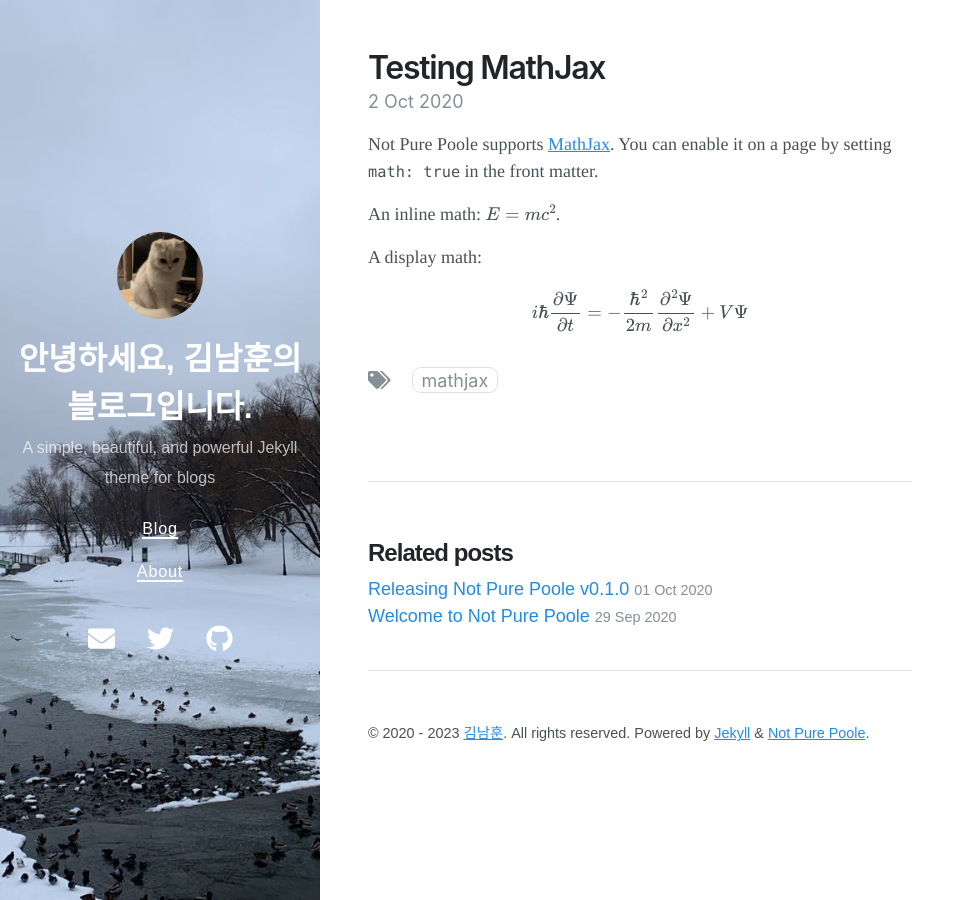
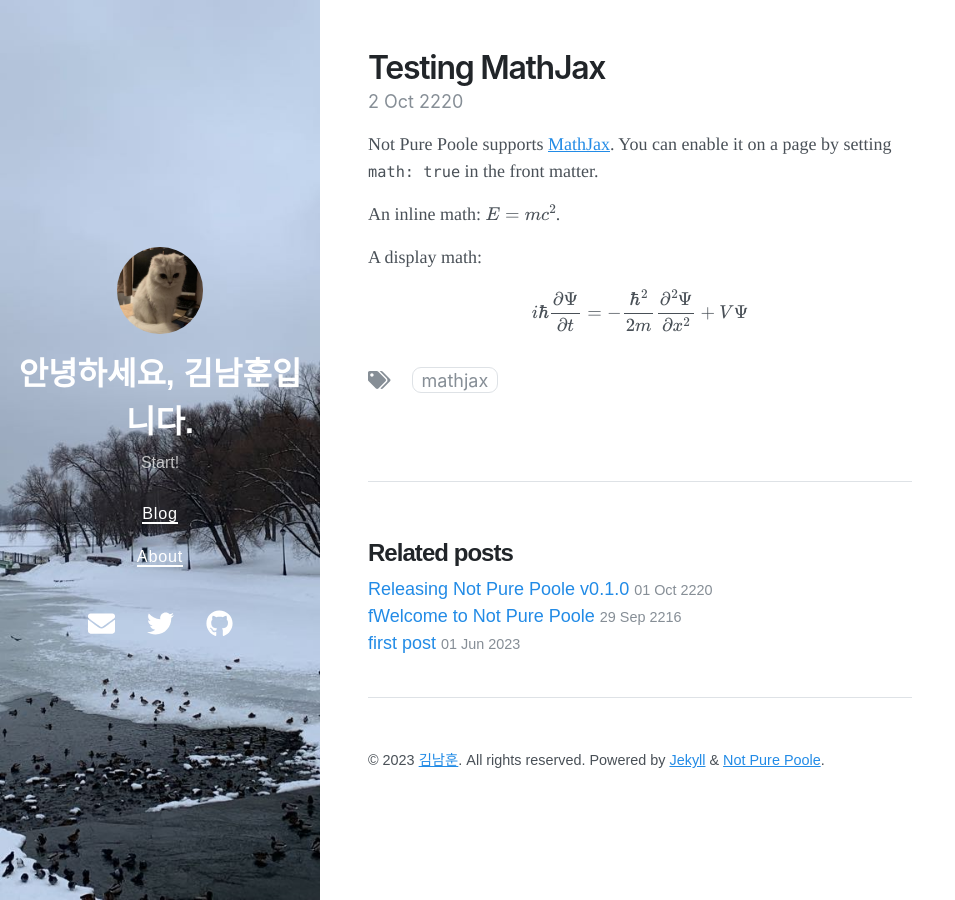
Before and after one commit to namhoon-kim97/namhoon-kim97.github.io, a Jekyll site: the page built from _posts/2020-10-02-testing-mathjax.md, in a window 1280 px wide. Shown: the whole page, without its empty margins (0-955 px from the left). Built offline with Jekyll 4.4.1, drawn with Linux system fonts in a browser that asks for light colours; nearby versions of some CDN libraries.

Commit message:
add first post!

```diff
--- a/Gemfile
+++ b/Gemfile
@@ -2,3 +2,5 @@ source "https://rubygems.org"
 gemspec
 
 gem 'jekyll-compose', group: [:jekyll_plugins]
+
+gem "webrick", "~> 1.8"
--- a/_config.yml
+++ b/_config.yml
@@ -1,6 +1,6 @@
 # Setup
-title: "안녕하세요, 김남훈의 블로그입니다."
-description: A simple, beautiful, and powerful Jekyll theme for blogs
+title: "안녕하세요, 김남훈입니다."
+description: Start!
 baseurl: ""
 url: "https://namhoon-kim97.github.io/"
 avatar: /avatar.jpeg
--- a/_data/social.yml
+++ b/_data/social.yml
@@ -5,5 +5,5 @@
   url: https://twitter.com/vszhub
   icon: fab fa-twitter
 - title: GitHub
-  url: https://github.com/vszhub/not-pure-poole
+  url: https://github.com/namhoon-kim97
   icon: fab fa-github
--- a/_posts/2020-09-29-welcome-to-not-pure-poole.md
+++ b/_posts/2020-09-29-welcome-to-not-pure-poole.md
@@ -1,7 +1,7 @@
 ---
 layout: post
-title: Welcome to Not Pure Poole
-date: 2020-09-29 23:18 +0800
+title: fWelcome to Not Pure Poole
+date: 2216-09-29 23:18 +0800
 last_modified_at: 2020-10-01 01:08:25 +0800
 tags: [jekyll theme, jekyll, tutorial]
 toc:  true
--- a/_posts/2020-10-01-releasing-not-pure-poole-v0-1-0.md
+++ b/_posts/2020-10-01-releasing-not-pure-poole-v0-1-0.md
@@ -5,7 +5,7 @@ author: Songzi Vong
 tags:
 - jekyll theme
 - jekyll
-date: 2020-10-01 13:56 +0800
+date: 2220-10-01 13:56 +0800
 ---
 The Jekyll theme **Not Pure Poole** v0.1.0 was released!
 
--- a/_posts/2020-10-02-testing-mathjax.md
+++ b/_posts/2020-10-02-testing-mathjax.md
@@ -3,7 +3,7 @@ layout: post
 title: Testing MathJax
 tags: mathjax
 math: true
-date: 2020-10-02 15:32 +0800
+date: 2220-10-02 15:32 +0800
 ---
 Not Pure Poole supports [MathJax](https://www.mathjax.org/). You can enable it on a page by setting `math: true` in the front matter.
 
```
Also changed, not shown: _posts/2023-06-01-first-post.md (added, +10 -0 lines), Gemfile.lock.
